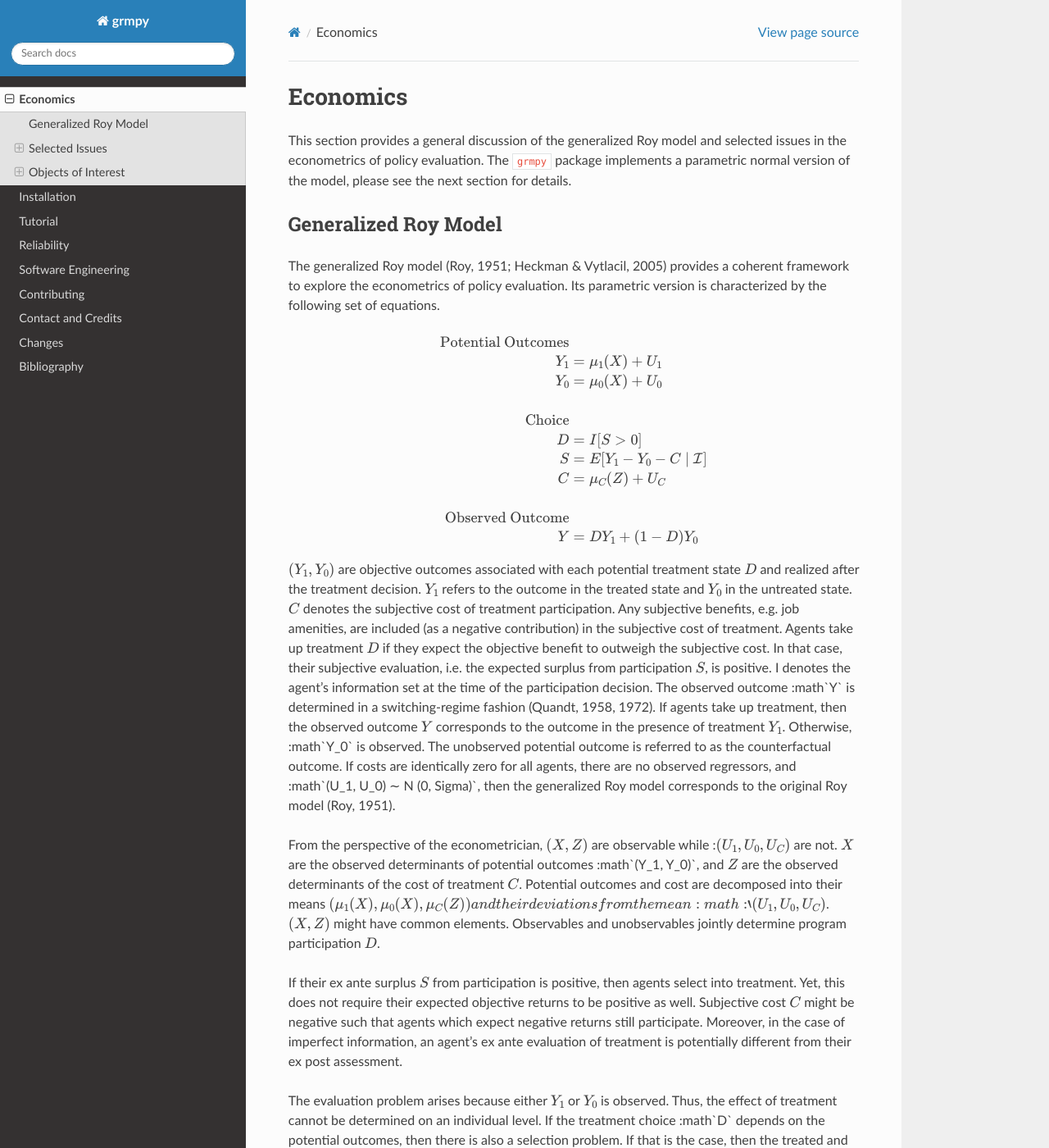
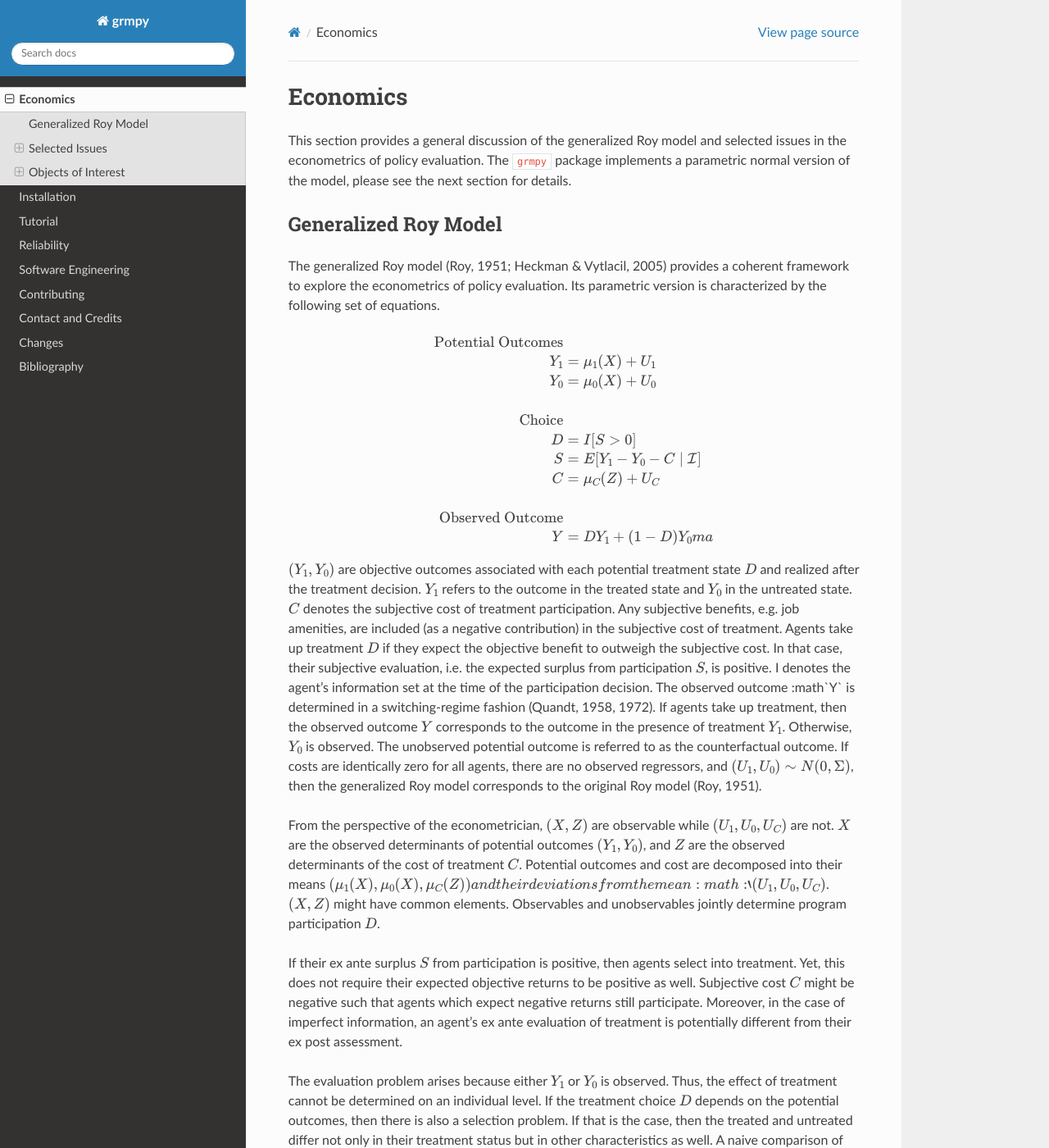
Before and after one commit to OpenSourceEconomics/grmpy, a Sphinx documentation site: the page built from docs/economics.rst, in a window 1280 px wide and 1400 px high. Shown: the whole window at 82% size. Built offline with Sphinx 7.4.7 and the Read the Docs theme 2.0.0, drawn with Linux system fonts in a browser that asks for light colours; some of the changed text lies outside the part shown.

Commit message:
Update economics.rst

```diff
--- a/docs/economics.rst
+++ b/docs/economics.rst
@@ -20,16 +20,16 @@
     C & = \mu_C(Z) + U_C \\
     & \\
     \text{Observed Outcome} &  \\
-    Y & = D Y_1 + (1 - D) Y_0
+    Y & = D Y_1 + (1 - D) Y_0ma
 
-:math:`(Y_1, Y_0)` are objective outcomes associated with each potential treatment state :math:`D` and realized after the treatment decision. :math:`Y_1` refers to the outcome in the treated state and :math:`Y_0` in the untreated state. :math:`C` denotes the subjective cost of treatment participation. Any subjective benefits, e.g. job amenities, are included (as a negative contribution) in the subjective cost of treatment. Agents take up treatment :math:`D` if they expect the objective benefit to outweigh the subjective cost. In that case, their subjective evaluation, i.e. the expected surplus from participation :math:`S`, is positive. I denotes the agent’s information set at the time of the participation decision. The observed outcome :math`Y` is determined in a switching-regime fashion (Quandt, 1958, 1972). If agents take up treatment, then the observed outcome :math:`Y` corresponds to the outcome in the presence of treatment :math:`Y_1`. Otherwise, :math`Y_0` is observed. The unobserved potential outcome is referred to as the counterfactual outcome. If costs are identically zero for all agents, there are no observed regressors, and :math`(U_1, U_0) ∼ N (0, \Sigma)`, then the generalized Roy model corresponds to the original
+:math:`(Y_1, Y_0)` are objective outcomes associated with each potential treatment state :math:`D` and realized after the treatment decision. :math:`Y_1` refers to the outcome in the treated state and :math:`Y_0` in the untreated state. :math:`C` denotes the subjective cost of treatment participation. Any subjective benefits, e.g. job amenities, are included (as a negative contribution) in the subjective cost of treatment. Agents take up treatment :math:`D` if they expect the objective benefit to outweigh the subjective cost. In that case, their subjective evaluation, i.e. the expected surplus from participation :math:`S`, is positive. I denotes the agent’s information set at the time of the participation decision. The observed outcome :math`Y` is determined in a switching-regime fashion (Quandt, 1958, 1972). If agents take up treatment, then the observed outcome :math:`Y` corresponds to the outcome in the presence of treatment :math:`Y_1`. Otherwise, :math:`Y_0` is observed. The unobserved potential outcome is referred to as the counterfactual outcome. If costs are identically zero for all agents, there are no observed regressors, and :math:`(U_1, U_0) ∼ N (0, \Sigma)`, then the generalized Roy model corresponds to the original
 Roy model (Roy, 1951).
 
-From the perspective of the econometrician, :math:`(X, Z)` are observable while ::math:`(U_1, U_0, U_C)` are not. :math:`X` are the observed determinants of potential outcomes :math`(Y_1, Y_0)`, and :math:`Z` are the observed determinants of the cost of treatment :math:`C`. Potential outcomes and cost are decomposed into their means :math:`(\mu_1(X), \mu_0(X), \mu_C(Z)) and their deviations from the mean :math:`(U_1, U_0, U_C)`. :math:`(X, Z)` might have common elements. Observables and unobservables jointly determine program participation :math:`D`.
+From the perspective of the econometrician, :math:`(X, Z)` are observable while :math:`(U_1, U_0, U_C)` are not. :math:`X` are the observed determinants of potential outcomes :math:`(Y_1, Y_0)`, and :math:`Z` are the observed determinants of the cost of treatment :math:`C`. Potential outcomes and cost are decomposed into their means :math:`(\mu_1(X), \mu_0(X), \mu_C(Z)) and their deviations from the mean :math:`(U_1, U_0, U_C)`. :math:`(X, Z)` might have common elements. Observables and unobservables jointly determine program participation :math:`D`.
 
 If their ex ante surplus :math:`S` from participation is positive, then agents select into treatment. Yet, this does not require their expected objective returns to be positive as well. Subjective cost :math:`C` might be negative such that agents which expect negative returns still participate. Moreover, in the case of imperfect information, an agent’s ex ante evaluation of treatment is potentially different from their ex post assessment.
 
-The evaluation problem arises because either :math:`Y_1` or :math:`Y_0` is observed. Thus, the effect of treatment cannot be determined on an individual level. If the treatment choice :math`D` depends on the potential outcomes, then there is also a selection problem. If that is the case, then the treated and untreated differ not only in their treatment status but in other characteristics as well. A naive comparison of the treated and untreated leads to misleading conclusions. Jointly, the evaluation and selection problem are the two fundamental problems of causal inference (Holland, 1986).
+The evaluation problem arises because either :math:`Y_1` or :math:`Y_0` is observed. Thus, the effect of treatment cannot be determined on an individual level. If the treatment choice :math:`D` depends on the potential outcomes, then there is also a selection problem. If that is the case, then the treated and untreated differ not only in their treatment status but in other characteristics as well. A naive comparison of the treated and untreated leads to misleading conclusions. Jointly, the evaluation and selection problem are the two fundamental problems of causal inference (Holland, 1986).
 
 Selected Issues
 ***************
```
